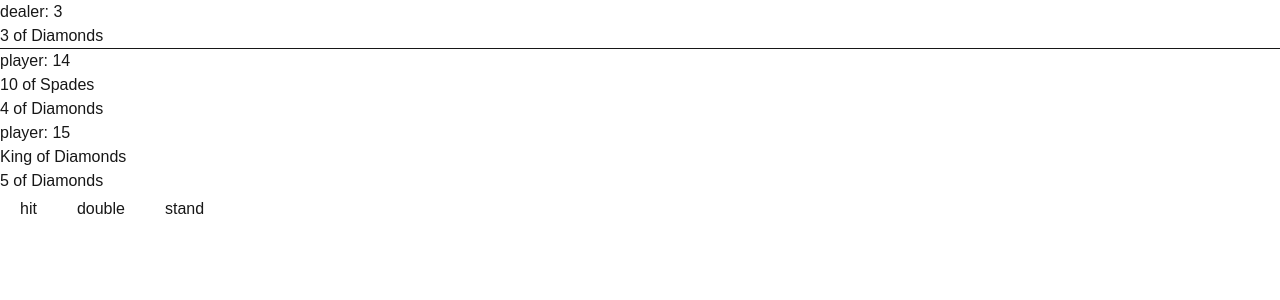
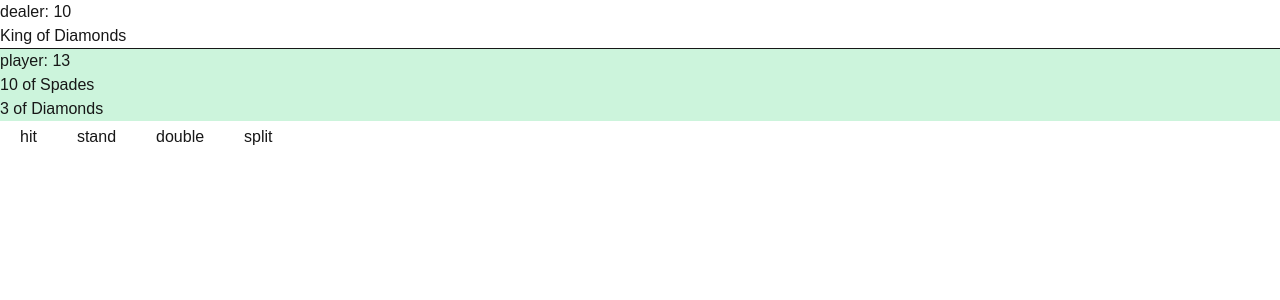
Before and after one commit to constFormek/czarnyjacek, a Next.js app: page / in a window 1280 px wide. Shown: the top 300 px of the page. Built offline with nearby package versions, Linux system fonts and the light colour scheme.

Commit message:
w czarnych okularach nie widze przeszkod

```diff
--- a/components/Hand.tsx
+++ b/components/Hand.tsx
@@ -13,7 +13,7 @@ export default function Hand({
   handID,
 }: HandProps) {
   return (
-    <div>
+    <div className={`${handID == currHandIndex && "bg-green-500/20"}`}>
       <p>player: {displayCardSum(handCards)}</p>
       {handCards.map((card, i) => (
         <p key={i}>{translateCard(card)}</p>
--- a/components/Player.tsx
+++ b/components/Player.tsx
@@ -31,17 +31,28 @@ export default function Player({
 
           <button
             onClick={async () => {
-              await playerAction("double");
-            }}>
-            double
-          </button>
-
-          <button
-            onClick={async () => {
               await playerAction("stand");
             }}>
             stand
           </button>
+
+          {playerObject.hands[playerObject.activeHandIndex].length == 2 && (
+            <>
+              <button
+                onClick={async () => {
+                  await playerAction("double");
+                }}>
+                double
+              </button>
+
+              <button
+                onClick={async () => {
+                  await playerAction("split");
+                }}>
+                split
+              </button>
+            </>
+          )}
         </>
       )}
       {roundFinished == true && (
--- a/lib/GameLogic.ts
+++ b/lib/GameLogic.ts
@@ -127,7 +127,7 @@ export const startRound = () => {
   roundFinished = false;
   currPlayerIndex = 0;
   playersArray.forEach(player => {
-    player.hands = [[], []];
+    player.hands = [[]];
     player.activeHandIndex = 0;
     player.isPlaying = true;
   });
@@ -135,9 +135,6 @@ export const startRound = () => {
   for (let i = 0; i < 2; i++) {
     playersArray.forEach(player => {
       player.hands[0].push(dealCard());
-    });
-    playersArray.forEach(player => {
-      player.hands[1].push(dealCard());
     });
 
     if (i == 0) {
@@ -221,9 +218,10 @@ const double = () => {
   const currHand = currPlayer.hands[currHandIndex];
 
   if (currHand.length > 2) return; // makeover later, instead of returning, never show the double button in the first place
-
+  console.log(currHandIndex, "przed");
   hit();
-  if (currPlayer.activeHandIndex == currHandIndex) stand();
+  console.log(currHandIndex, "po");
+  if (playersArray[currPlayerIndex].activeHandIndex == currHandIndex) stand();
 };
 
 const split = () => {
```
Also changed, not shown: 1 other file (tests, documents, lock files or other folders).
